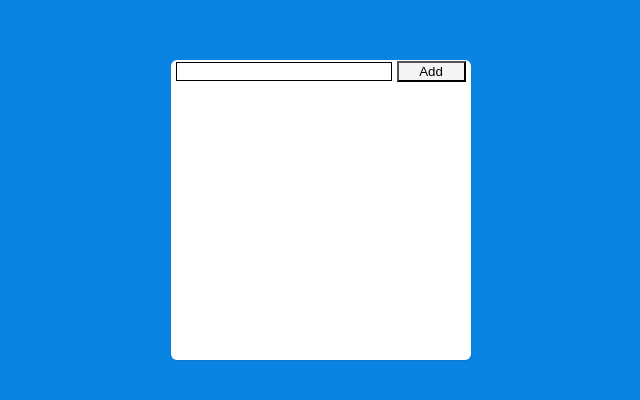
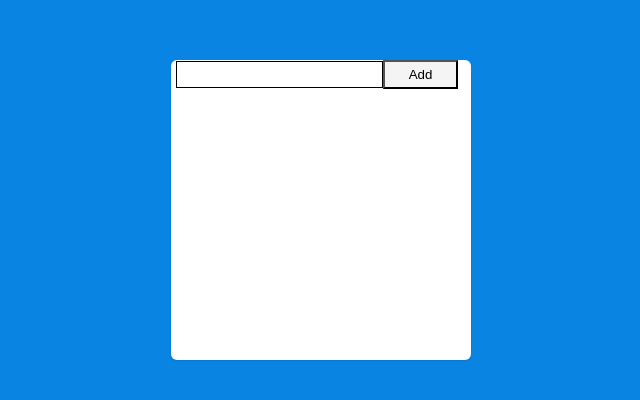
Before and after one commit to GermanRodrickson/to-do-list-react, a React (Create React App) app: page / in a window 1280 px wide. Shown: the part 190-590 px from the top of the page, without its empty margins (319-959 px from the left). Built offline with nearby package versions, Linux system fonts and the light colour scheme.

Commit message:
map state app

```diff
--- a/src/App.js
+++ b/src/App.js
@@ -24,11 +24,24 @@ const Box = styled.div`
 
 
 class App extends Component {
+  state = {
+    list : ''
+  };
+
   render() {
+    const list = this.state.list;
+
     return (
       <Wrapper>
         <Box>
           <Input />
+          {Object.keys(list).map(key => {
+            return(
+              <ul>
+                <li key={key}>{list}</li>
+              </ul>
+            )
+          })}
         </Box>
       </Wrapper>
     );
--- a/src/components/form.js
+++ b/src/components/form.js
@@ -9,24 +9,26 @@ const InputText = styled.input`
   box-shadow: none;
   border: 1px solid black;
   flex: 1;
-  width: 70%;
+  width: 65%;
   margin-left: 5px;
+  padding: 5px;
 `;
+
 const Button = styled.input`
-  width: 23%;
+  width: 25%;
   background-color: #f4f4f4;
   margin-right: 5px;
+  padding: 5px;
 `;
 
 
 
 class Input extends Component {
   render() {
-    return (
-      <Wrapper>
-        <InputText type="text" /> <Button type="submit" value="Add"/>
-      </Wrapper>
-    );
+    return <Wrapper>
+        <InputText type="text" />
+        <Button type="submit" value="Add" />
+      </Wrapper>;
   }
 }
 
```
